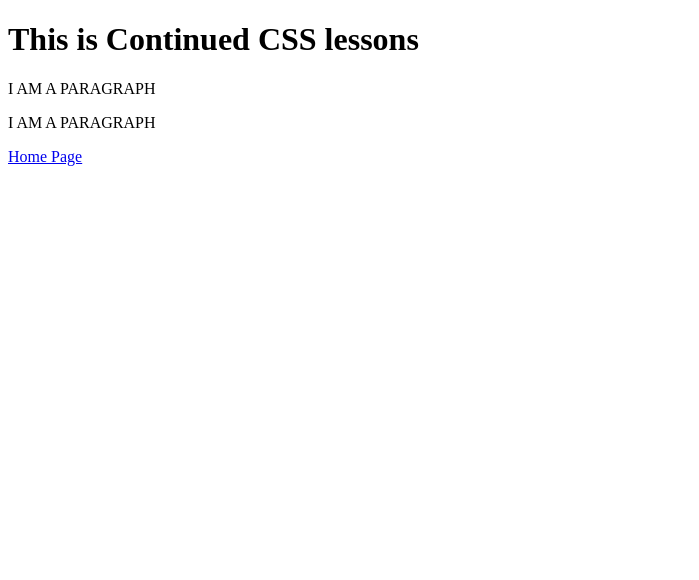
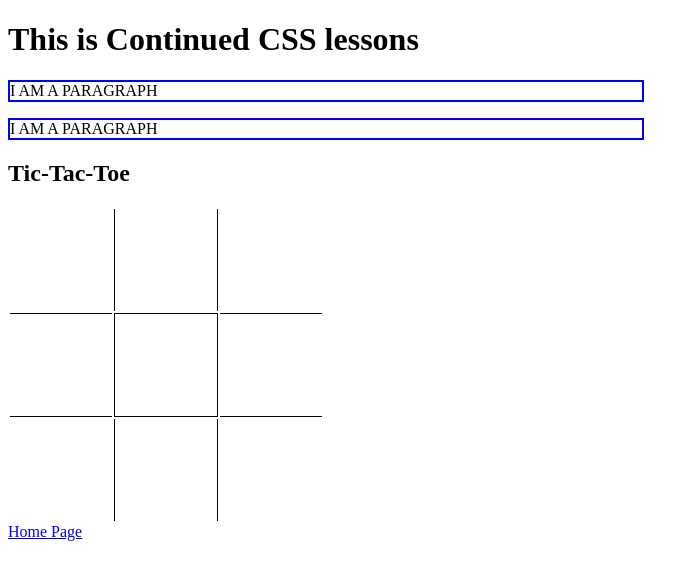
Before and after one commit to jacurtis813/third-lesson, a plain HTML site: page index2.html in a window 1280 px wide. Shown: the whole page, without its empty margins (0-699 px from the left). Drawn offline with Linux system fonts and the light colour scheme.

Commit message:
Complete the tic tac toe challenge. Using border property and using two classes.

```diff
--- a/assets/css/style2.css
+++ b/assets/css/style2.css
@@ -1 +1,21 @@
-/* this is style sheet 2 for html 2 */
+
+P {
+    width: 50%;
+    height: 20%;
+    border: 2px solid blue;
+}
+
+td {
+    width: 100px;
+    height: 100px;
+}
+
+.vertical {
+    border-left: 1px solid black;
+    border-right: 1px solid black;
+}
+
+.horizontal {
+    border-top: 1px solid black;
+    border-bottom: 1px solid black;
+}
--- a/index2.html
+++ b/index2.html
@@ -15,6 +15,30 @@
     <!-- second paragraph-->
     <p>I AM A PARAGRAPH</p>
 
+    <h2>Tic-Tac-Toe</h2>
+
+    <table>
+
+        <tr >
+            <td></td>
+            <td class="vertical"></td>
+            <td></td>
+        </tr>
+
+        <tr>
+            <td class="horizontal"></td>
+            <td class="vertical horizontal"></td>
+            <td class="horizontal"></td>
+        </tr>
+
+        <tr>
+            <td></td>
+            <td class="vertical"></td>
+            <td></td>
+        </tr>
+
+    </table>
+
     <!-- Link to return home -->
     <a href="index.html">Home Page</a>
 
```
Also changed, not shown: 1 other file.
